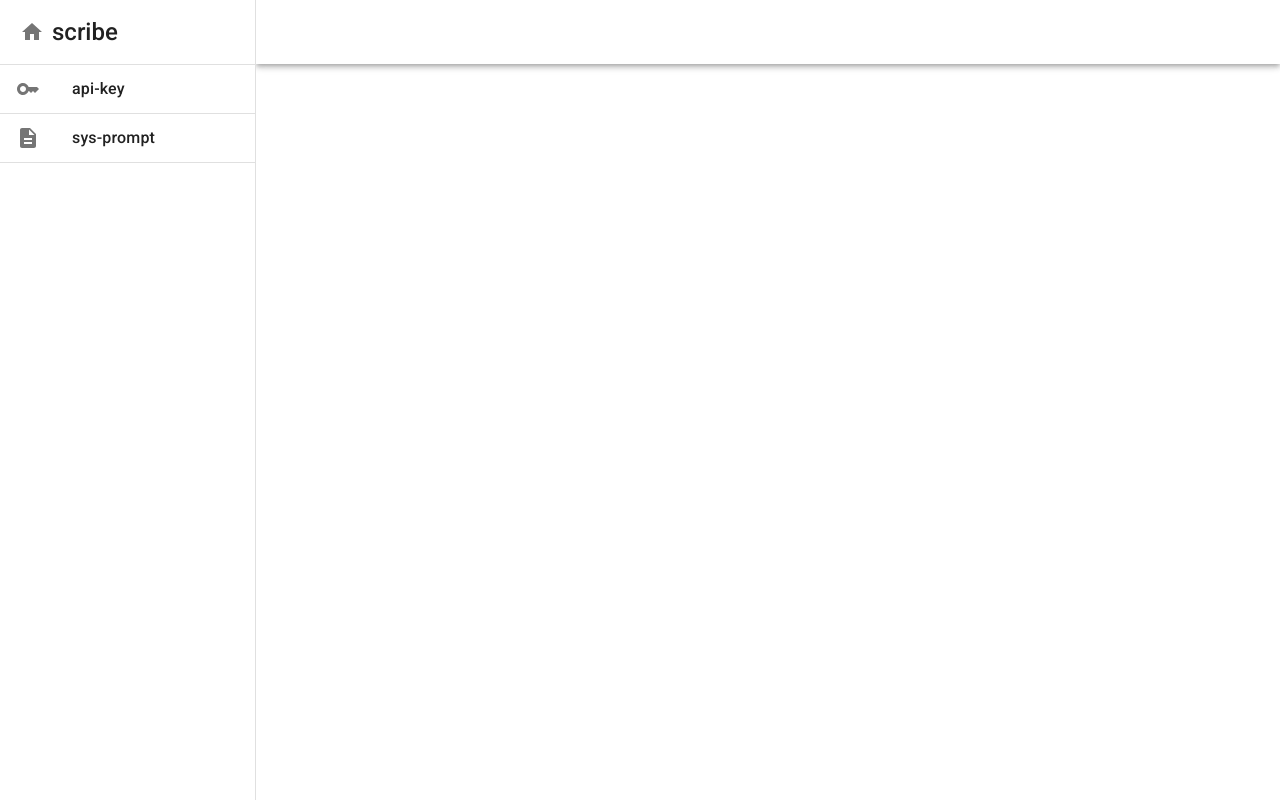
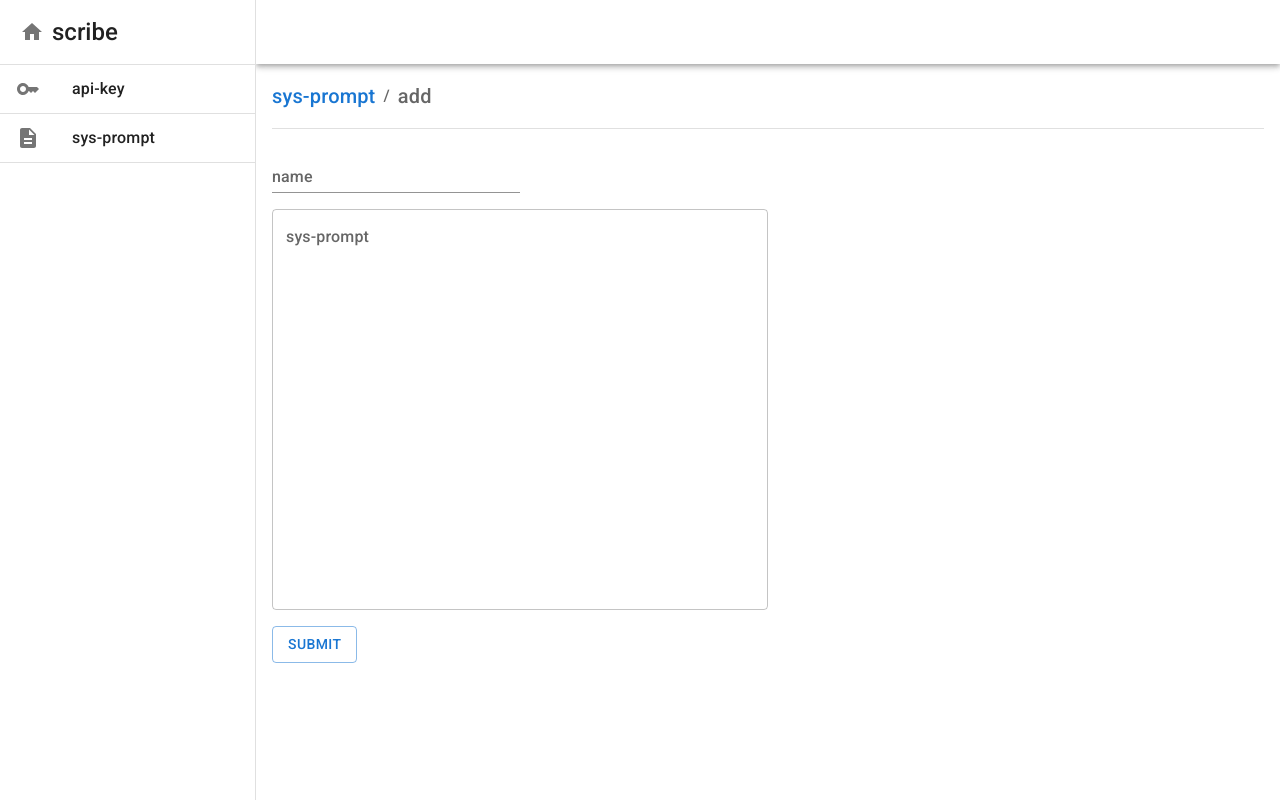
Before and after one commit to panalexeu/scribe_rag, a Next.js app in the folder scribe_ui/: page /sys-prompt/add in a window 1280 px wide. Built offline with nearby package versions, Linux system fonts and the light colour scheme.

Commit message:
added sys-prompt add page

```diff
--- a/scribe_ui/src/app/sys-prompt/add/page.tsx
+++ b/scribe_ui/src/app/sys-prompt/add/page.tsx
@@ -1,3 +1,132 @@
+'use client';
+
+import {
+    Box,
+    Typography,
+    Divider,
+    TextField,
+    Button,
+    Snackbar,
+    Breadcrumbs,
+    Link as MUILink
+} from '@mui/material';
+import {useState} from 'react';
+import {useRouter} from 'next/navigation';
+import Link from 'next/link';
+
+import {SysPromptPostModel} from '../models';
+import {API_URL} from "@/src/constants";
+
 export default function Page() {
+    const router = useRouter();
+    const [name, setName] = useState('');
+    const [content, setContent] = useState('');
+    const [openSnackbar, setOpenSnackbar] = useState(false);
+    const [snackbarMessage, setSnackbarMessage] = useState('');
 
+    async function handleSubmit() {
+        if (!name || !content) {
+            setSnackbarMessage("fulfill both fields 😡");
+            setOpenSnackbar(true);
+            return;
+        }
+
+        try {
+            const postRequest = SysPromptPostModel.parse({
+                name: name,
+                content: content
+            })
+
+            const response = await fetch(
+                `${API_URL}/sys-prompt/`,
+                {
+                    method: 'POST',
+                    headers: {
+                        'Content-Type': 'application/json',
+                    },
+                    body: JSON.stringify(postRequest)
+                }
+            );
+            if (response.status == 201) {
+                router.push('/sys-prompt');
+            } else {
+                setSnackbarMessage(`smth went wrong 😢, status code: ${response.status}`);
+                setOpenSnackbar(true);
+            }
+        } catch (error) {
+            setSnackbarMessage(`smth went wrong 😢, error: ${error.message}`);
+            setOpenSnackbar(true);
+        }
+    }
+
+    return (
+        <Box
+            display={'flex'}
+            flexDirection={"column"}
+            alignItems={'flex-start'}
+            gap={2}
+        >
+            {/*TOP PANEL*/}
+            <Breadcrumbs>
+                <Typography variant={'h6'}>
+                    <MUILink
+                        component={Link}
+                        href={'/sys-prompt'}
+                        underline={'none'}
+                    >
+                        sys-prompt
+                    </MUILink>
+                </Typography>
+                <Typography variant={'h6'}>
+                    add
+                </Typography>
+            </Breadcrumbs>
+
+            <Divider sx={{width: '100%'}}/>
+
+            {/* CONTENT */}
+            <Box
+                display={"flex"}
+                flexDirection={'column'}
+                gap={2}
+                width={'50%'}
+            >
+                {/* NAME */}
+                <TextField
+                    id={'name'}
+                    variant={'standard'}
+                    label={'name'}
+                    value={name}
+                    sx={{width: '50%'}}
+                    onChange={(e => {setName(e.target.value)})}
+                />
+
+                {/* CONTENT */}
+                <TextField
+                    id={'sys-prompt'}
+                    label={'sys-prompt'}
+                    multiline
+                    rows={16}
+                    variant={'outlined'}
+                    onChange={(e) => {setContent(e.target.value)}}
+                />
+
+            </Box>
+
+            <Button
+                variant={'outlined'}
+                onClick={handleSubmit}
+            >
+                submit
+            </Button>
+
+            {/* INFO SNACKBAR */}
+            <Snackbar
+                open={openSnackbar}
+                message={snackbarMessage}
+                onClose={() => setOpenSnackbar(false)}
+                autoHideDuration={3000}
+            />
+        </Box>
+    );
 }
--- a/scribe_ui/src/constants.ts
+++ b/scribe_ui/src/constants.ts
@@ -1,2 +1,2 @@
 export const API_URL: string  = 'http://localhost:8000';
-export const PAGE_LIMIT: number = 4;
+export const PAGE_LIMIT: number = 2;
```
